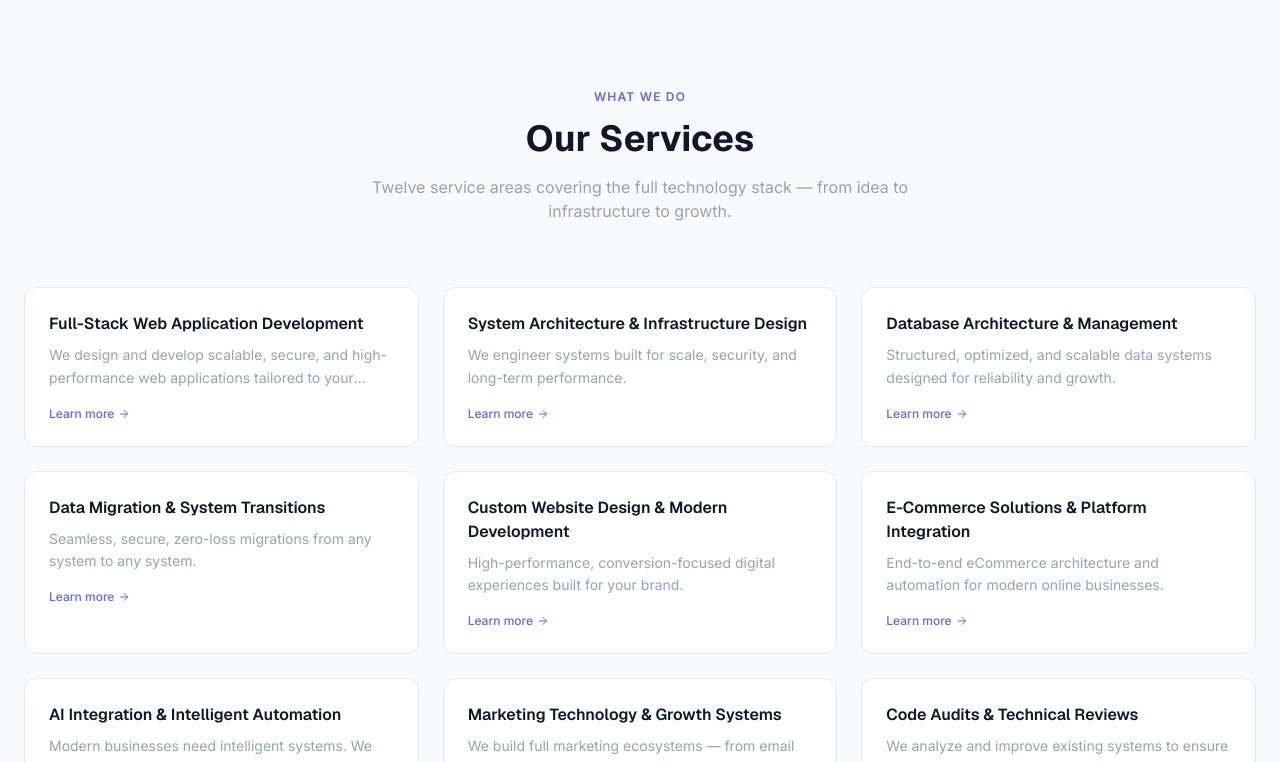
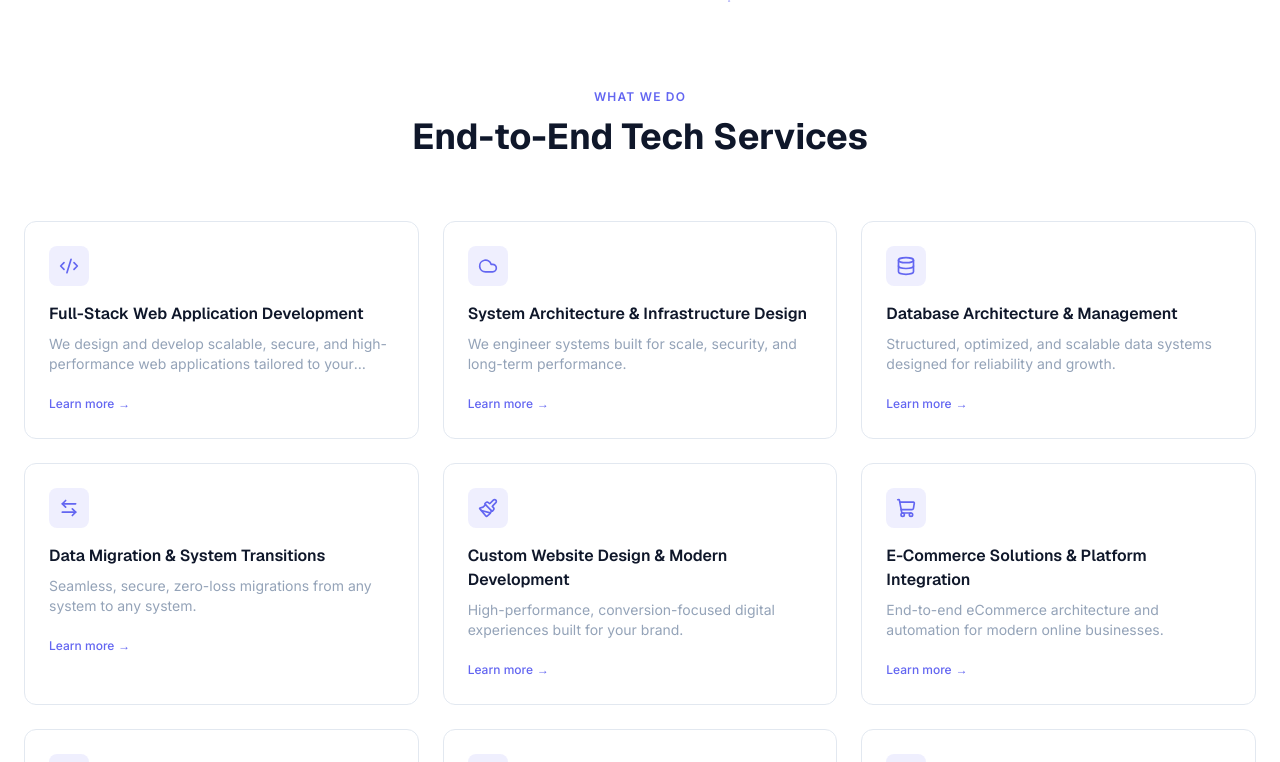
Before and after one commit to bytewise-curriculum/lumabyte, a Next.js app: page / in a window 1280 px wide. Shown: the part 798-1560 px from the top of the page. Built offline with nearby package versions, Linux system fonts and the light colour scheme.

Commit message:
feat: upgrade ServicesGrid with Sparkles bg, icons, and stagger animation

```diff
--- a/components/sections/ServicesGrid.tsx
+++ b/components/sections/ServicesGrid.tsx
@@ -1,41 +1,110 @@
+'use client'
+
 import Link from 'next/link'
+import { motion } from 'framer-motion'
+import { Sparkles } from '@/components/ui/Sparkles'
 import { getAllServices } from '@/lib/services'
-import { ArrowRight } from 'lucide-react'
+import { serviceIcons } from '@/lib/serviceIcons'
+
+const container = {
+  hidden: {},
+  show: { transition: { staggerChildren: 0.06 } },
+}
+
+const item = {
+  hidden: { opacity: 0, y: 20 },
+  show: { opacity: 1, y: 0, transition: { duration: 0.4, ease: 'easeOut' } },
+}
 
 export function ServicesGrid() {
   const services = getAllServices()
 
   return (
-    <section id="services" className="py-24 px-6 bg-muted-bg">
-      <div className="max-w-7xl mx-auto">
-        <div className="text-center mb-16">
-          <span className="text-xs uppercase tracking-widest text-accent font-semibold">What We Do</span>
-          <h2 className="font-geist text-4xl font-bold text-foreground mt-3">Our Services</h2>
-          <p className="text-muted mt-4 max-w-xl mx-auto">
-            Twelve service areas covering the full technology stack — from idea to infrastructure to growth.
-          </p>
+    <section id="services" className="relative py-24 overflow-hidden bg-background">
+      {/* Sparkles background */}
+      <Sparkles
+        color="#6366f1"
+        opacity={0.4}
+        density={400}
+        className="absolute inset-0 w-full h-full pointer-events-none"
+      />
+
+      <div className="relative z-10 max-w-7xl mx-auto px-6">
+        <FadeUpHeader />
+
+        <motion.div
+          className="grid grid-cols-1 sm:grid-cols-2 lg:grid-cols-3 gap-6"
+          variants={container}
+          initial="hidden"
+          whileInView="show"
+          viewport={{ once: true }}
+        >
+          {services.map((service) => {
+            const Icon = serviceIcons[service.slug]
+            return (
+              <motion.div key={service.slug} variants={item}>
+                <Link
+                  href={`/services/${service.slug}`}
+                  className="group block h-full border border-border rounded-xl p-6 bg-background transition-all duration-300 hover:-translate-y-1 hover:border-accent hover:shadow-lg"
+                >
+                  {/* Icon */}
+                  <div className="w-10 h-10 rounded-lg bg-accent/10 flex items-center justify-center mb-4 transition-colors duration-300 group-hover:bg-accent">
+                    {Icon && (
+                      <Icon
+                        size={20}
+                        className="text-accent transition-colors duration-300 group-hover:text-white"
+                      />
+                    )}
                   </div>
 
-        <div className="grid grid-cols-1 sm:grid-cols-2 lg:grid-cols-3 gap-6">
-          {services.map((service) => (
-            <Link
-              key={service.slug}
-              href={`/services/${service.slug}`}
-              className="group bg-background border border-border rounded-xl p-6 hover:border-accent hover:shadow-sm transition-all"
-            >
-              <h3 className="font-geist font-semibold text-foreground text-base mb-2 group-hover:text-accent transition-colors">
+                  {/* Title */}
+                  <h3 className="font-geist text-base font-semibold text-foreground mb-2">
                     {service.title}
                   </h3>
-              <p className="text-sm text-muted leading-relaxed line-clamp-2 mb-4">
+
+                  {/* Description */}
+                  <p className="text-sm text-muted line-clamp-2 mb-4">
                     {service.description}
                   </p>
-              <span className="flex items-center gap-1 text-xs text-accent font-medium">
-                Learn more <ArrowRight size={12} />
+
+                  {/* Learn more */}
+                  <span className="inline-flex items-center gap-1 text-xs font-medium text-accent">
+                    Learn more
+                    <span className="transition-transform duration-200 group-hover:translate-x-1">
+                      →
+                    </span>
                   </span>
                 </Link>
-          ))}
-        </div>
+              </motion.div>
+            )
+          })}
+        </motion.div>
       </div>
     </section>
   )
 }
+
+function FadeUpHeader() {
+  return (
+    <div className="text-center mb-16">
+      <motion.span
+        initial={{ opacity: 0, y: 10 }}
+        whileInView={{ opacity: 1, y: 0 }}
+        viewport={{ once: true }}
+        transition={{ duration: 0.4 }}
+        className="inline-block text-xs uppercase tracking-widest text-accent font-semibold mb-3"
+      >
+        What We Do
+      </motion.span>
+      <motion.h2
+        initial={{ opacity: 0, y: 10 }}
+        whileInView={{ opacity: 1, y: 0 }}
+        viewport={{ once: true }}
+        transition={{ duration: 0.4, delay: 0.1 }}
+        className="font-geist text-3xl md:text-4xl font-bold text-foreground"
+      >
+        End-to-End Tech Services
+      </motion.h2>
+    </div>
+  )
+}
```
Lines whose indentation alone changed are shown as unchanged.
